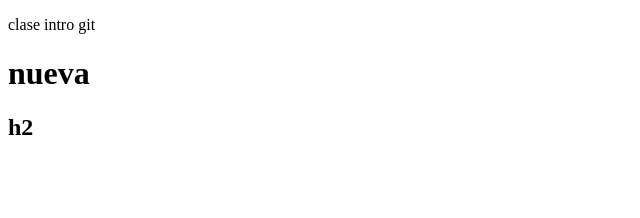
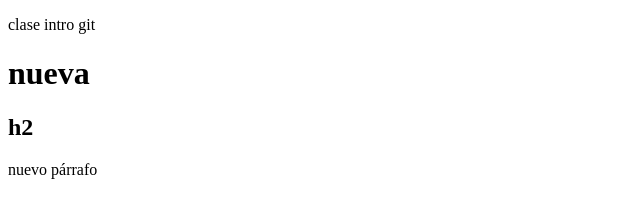
Before and after one commit to anarugna/clase11, a plain HTML site: page index.html in a window 1280 px wide. Shown: the whole page, without its empty margins (0-640 px from the left). Drawn offline with Linux system fonts and the light colour scheme.

Commit message:
agregué párrafo

```diff
--- a/index.html
+++ b/index.html
@@ -10,5 +10,6 @@
     <p>clase intro git</p>
     <h1>nueva</h1>
     <h2>h2</h2>
+    <p>nuevo párrafo</p>
 </body>
 </html>
```
